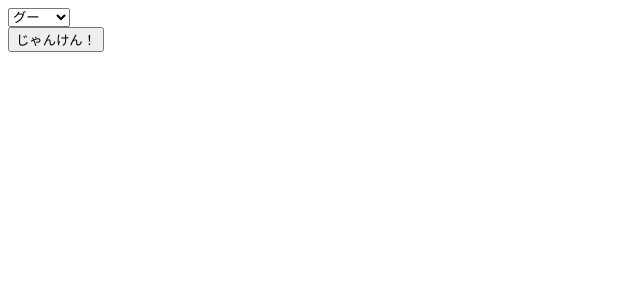
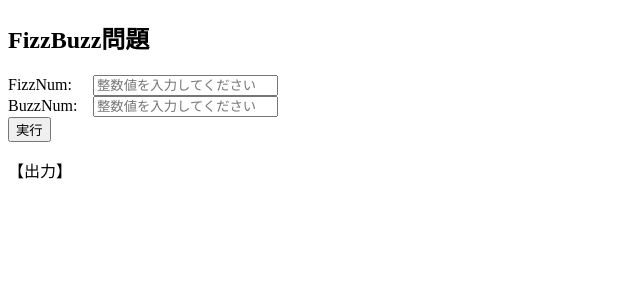
Before and after one commit to asako-ikuto/php_study, a PHP site: page /test.php in a window 1280 px wide. Shown: the top 300 px of the page, without its empty margins (0-640 px from the left). Run offline with PHP 8.4, Linux system fonts and the light colour scheme.

Commit message:
php課題2作成

```diff
--- a/test.php
+++ b/test.php
@@ -1,9 +1,3 @@
-<?php
-$hands = ['グー', 'チョキ', 'パー'];
-$win_massage = 'あなたの勝利です！';
-$lose_massage = 'あなたの敗北です。。。';
-?>
-
 <!DOCTYPE html>
 <html lang="ja">
 
@@ -13,44 +7,38 @@ $lose_massage = 'あなたの敗北です。。。';
 </head>
 
 <body>
+    <h2>FizzBuzz問題</h2>
     <form method="post">
-        <select name="player_hand">
-            <option value="グー">グー</option>
-            <option value="チョキ">チョキ</option>
-            <option value="パー">パー</option>
-        </select>
-        <br>
-        <input type="submit" value="じゃんけん！">
+        <label style="width: 85px; display: inline-block;">FizzNum:</label><input type="text" name="fizz_num" placeholder="整数値を入力してください"><br>
+        <label style="width: 85px; display: inline-block;">BuzzNum:</label><input type="text" name="buzz_num" placeholder="整数値を入力してください"><br>
+        <input type="submit" value="実行">
     </form>
-    <p>
+    <p>【出力】</p>
+    <ul style="padding: 0; list-style: none;">
         <?php
-        if (isset($_POST['player_hand'])) {
-            //プレイヤーが選択した手
-            $player_hand = htmlspecialchars($_POST['player_hand']);
-            //相手の手をランダムで選択
-            $key = array_rand($hands);
-            $other_hand = $hands[$key];
-            //勝敗判定
-            switch ($player_hand) {
-                case ($player_hand === $other_hand):
-                    $result = 'あいこ';
-                    break;
-                case 'グー':
-                    $result = ($other_hand === 'チョキ') ? $win_massage : $lose_massage;
-                    break;
-                case 'チョキ':
-                    $result = ($other_hand === 'パー') ? $win_massage : $lose_massage;
-                    break;
-                case 'パー':
-                    $result = ($other_hand === 'グー') ? $win_massage : $lose_massage;
-                    break;
+        if (isset($_POST['fizz_num']) && isset($_POST['buzz_num'])) {
+            $fizz_num = htmlspecialchars($_POST['fizz_num']);
+            $buzz_num = htmlspecialchars($_POST['buzz_num']);
+            //整数、空欄チェック
+            if (!ctype_digit($fizz_num) || !ctype_digit($buzz_num)) {
+                echo "<li>整数値を入力してください</li>";
+                return;
             }
-            echo "自分： {$player_hand}<br>
-                  相手： {$other_hand}<br>
-                  {$result}";
+            //FIzzBuzz関数
+            for ($i = 1; $i < 100; $i++) {
+                if ($i % $fizz_num == 0 && $i % $buzz_num == 0) {
+                    echo "<li>FizzBuzz {$i}</li>";
+                } elseif ($i % $fizz_num == 0) {
+                    echo "<li>Fizz {$i}</li>";
+                } elseif ($i % $buzz_num == 0) {
+                    echo "<li>Buzz {$i}</li>";
+                } else {
+                    echo "<li>{$i}</li>";
+                }
+            }
         }
         ?>
-    </p>
+    </ul>
 </body>
 
 </html>
```
